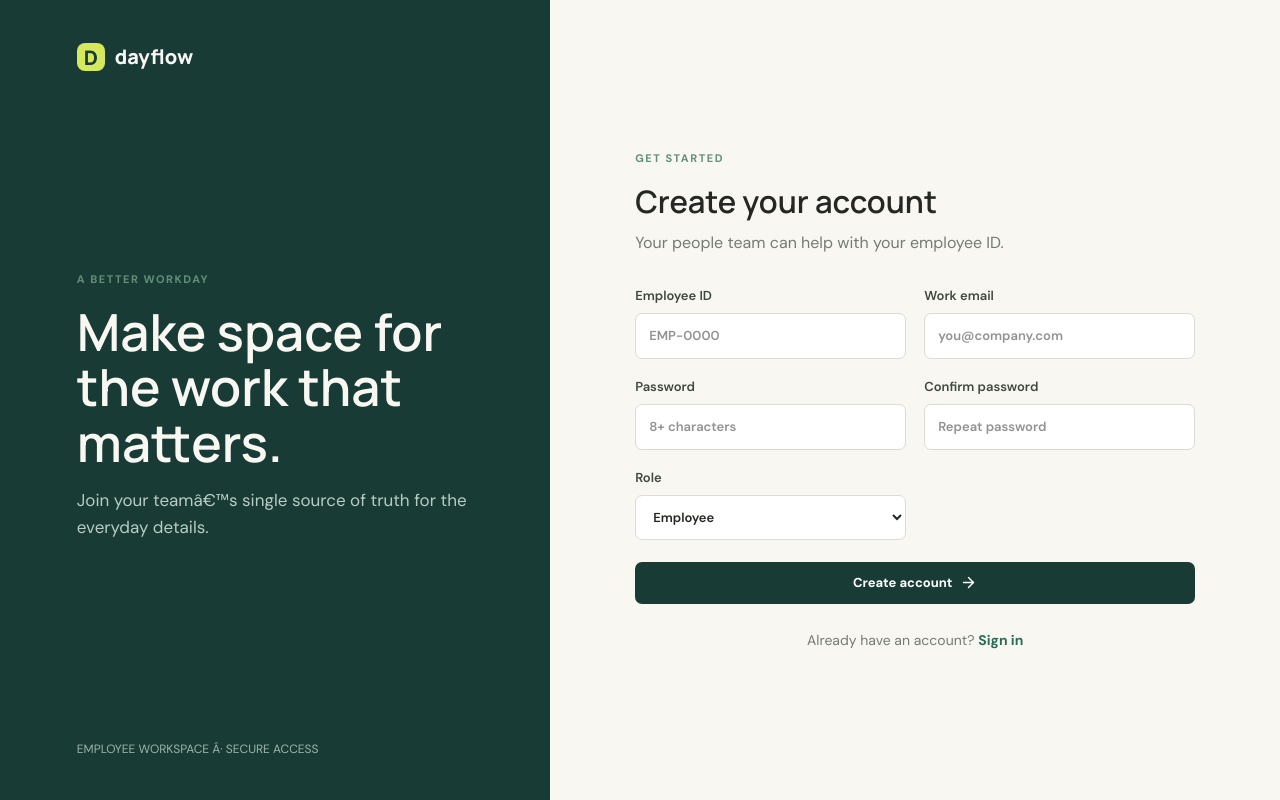
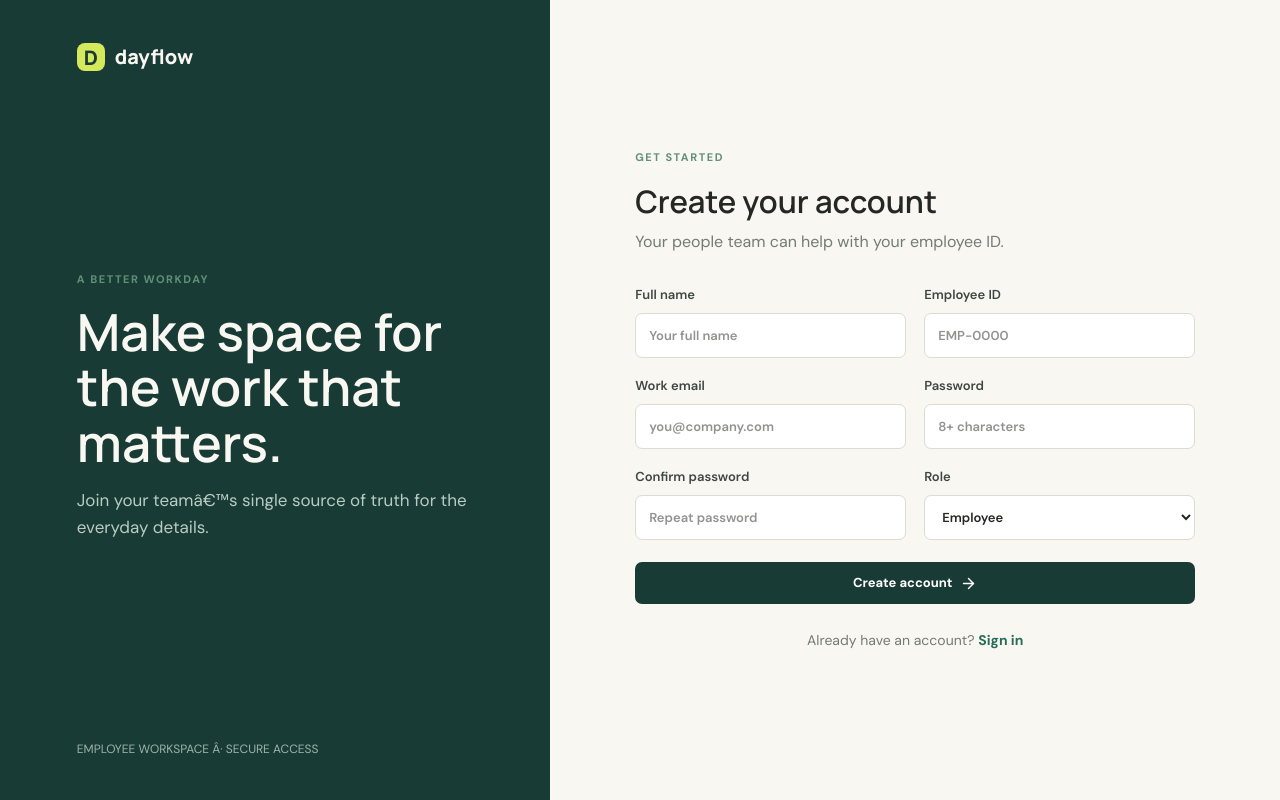
Before and after one commit to rohith-kanna-jr-2006/star_coders_odoo, a React (Vite) app in the folder frontend/: page /signup in a window 1280 px wide. Built offline with nearby package versions, Linux system fonts and the light colour scheme; no server answers.

Commit message:
upgraded frontend

```diff
--- a/frontend/src/pages/auth/Signup.js
+++ b/frontend/src/pages/auth/Signup.js
@@ -8,6 +8,7 @@ export default function Signup() {
   const navigate = useNavigate();
   const [form, setForm] = useState({
     employeeId: '',
+    name: '',
     email: '',
     password: '',
     role: 'Employee',
@@ -68,7 +69,12 @@ export default function Signup() {
   }, "Your people team can help with your employee ID."), /*#__PURE__*/React.createElement("form", {
     onSubmit: submit,
     className: "form-stack two-col"
-  }, /*#__PURE__*/React.createElement("label", null, "Employee ID", /*#__PURE__*/React.createElement("input", {
+  }, /*#__PURE__*/React.createElement("label", null, "Full name", /*#__PURE__*/React.createElement("input", {
+    placeholder: "Your full name",
+    autoComplete: "name",
+    value: form.name,
+    onChange: e => update('name', e.target.value)
+  })), /*#__PURE__*/React.createElement("label", null, "Employee ID", /*#__PURE__*/React.createElement("input", {
     placeholder: "EMP-0000",
     value: form.employeeId,
     onChange: e => update('employeeId', e.target.value)
--- a/frontend/src/services/leaveService.js
+++ b/frontend/src/services/leaveService.js
@@ -2,7 +2,7 @@ import api, { ENDPOINTS } from './api'
 
 /**
  * Fetches all leave requests and history for the authenticated employee
- * @returns {Promise<Object>} List of leave requests
+ * @returns List of leave requests
  */
 export const getLeaves = async () => {
   const response = await api.get(ENDPOINTS.LEAVES.GET)
@@ -12,7 +12,7 @@ export const getLeaves = async () => {
 /**
  * Submits a new leave request
  * @param {{ leaveType: string, startDate: string, endDate: string, remarks?: string }} details
- * @returns {Promise<Object>} Submitted leave details
+ * @returns Submitted leave details
  */
 export const applyLeave = async (details) => {
   const response = await api.post(ENDPOINTS.LEAVES.APPLY, details)
--- a/frontend/src/services/payrollService.js
+++ b/frontend/src/services/payrollService.js
@@ -2,7 +2,7 @@ import api, { ENDPOINTS } from './api'
 
 /**
  * Fetches salary and payroll breakdown for the authenticated employee
- * @returns {Promise<Object>} Payroll information
+ * @returns Payroll information
  */
 export const getPayroll = async () => {
   const response = await api.get(ENDPOINTS.PAYROLL.GET)
--- a/frontend/src/services/profileService.js
+++ b/frontend/src/services/profileService.js
@@ -2,7 +2,7 @@ import api, { ENDPOINTS } from './api'
 
 /**
  * Fetches the authenticated employee profile
- * @returns {Promise<Object>} Employee profile data
+ * @returns Employee profile data
  */
 export const getProfile = async () => {
   const response = await api.get(ENDPOINTS.PROFILE.GET)
@@ -12,7 +12,7 @@ export const getProfile = async () => {
 /**
  * Updates editable employee profile fields (phone, address, profilePicture)
  * @param {{ phone?: string, address?: string, profilePicture?: string }} details
- * @returns {Promise<Object>} Updated profile data
+ * @returns Updated profile data
  */
 export const updateProfile = async (details) => {
   const response = await api.put(ENDPOINTS.PROFILE.UPDATE, details)
```
Also changed, not shown: frontend/src/services/attendanceService.js (+4 -4 lines).
